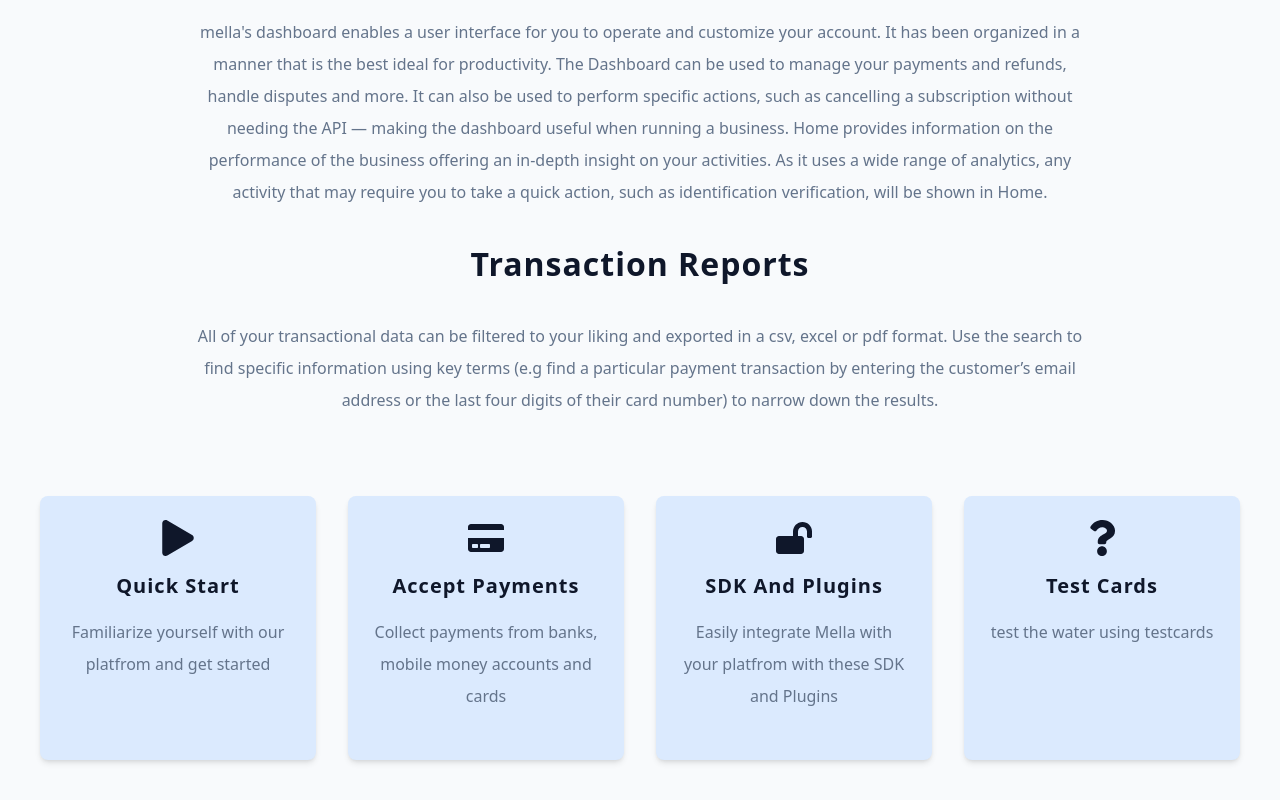
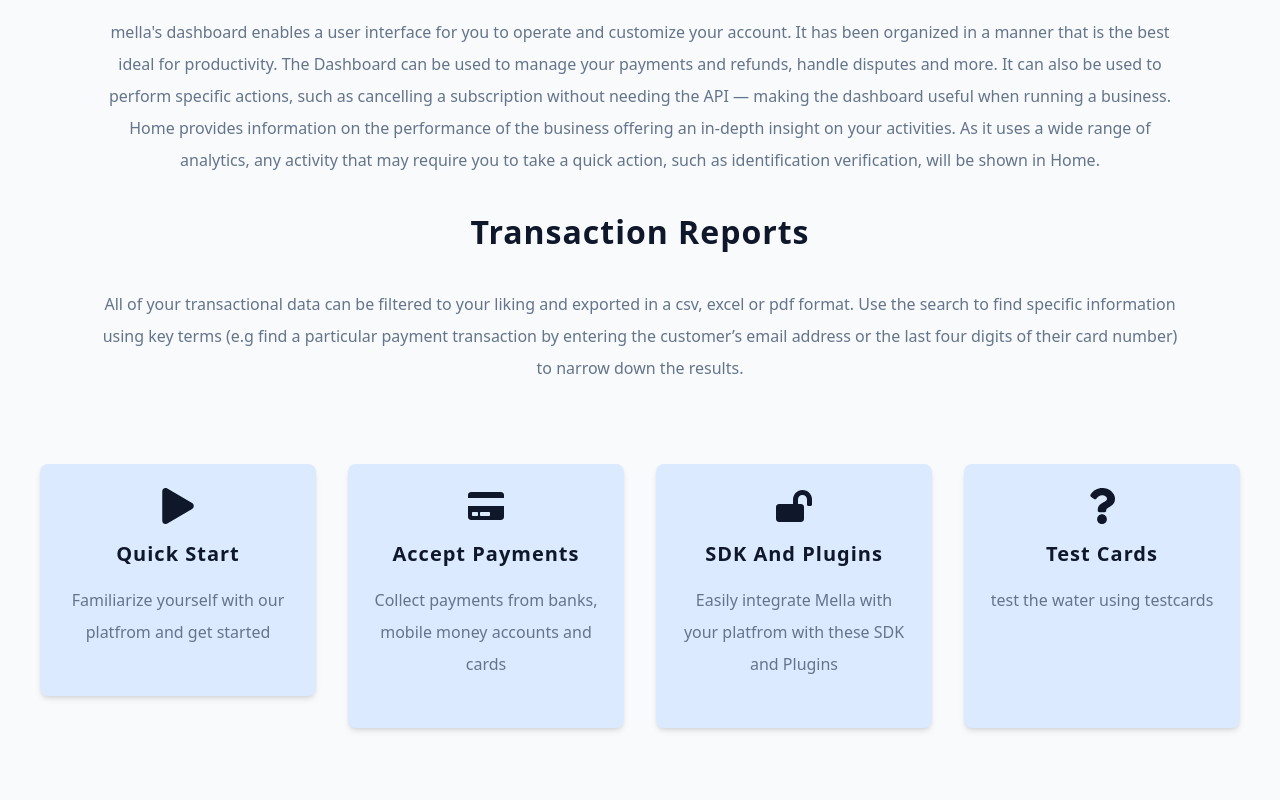
Before and after one commit to a2sv-mella/web-app, a React (Vite) app in the folder client/: page /docs in a window 1280 px wide. Shown: the part 432-1232 px from the top of the page. After the commit the page ends 1200 px from the top, so only its background shows below. Built offline with nearby package versions, Linux system fonts and the light colour scheme.

Commit message:
docs page modified

```diff
--- a/client/src/pages/Docs.jsx
+++ b/client/src/pages/Docs.jsx
@@ -3,6 +3,7 @@
 import { HomePageNavbar } from "../components";
 import { forDocs,docCards } from "../utils/constants";
 import DocCard from "../components/DocCard";
+import { Link } from "react-router-dom";
 const Docs = () => {
     const location = useLocation();
 
@@ -13,21 +14,30 @@
         <div className = "mr-10 h-full pr-5">
 
         </div>
-        <div className="flex flex-col text-center justify-center mx-auto w-3/4">
+        <div className="flex flex-col text-center justify-center mx-auto w-[90%]">
           {forDocs.map((cardData, index) => (
             <div className="mb-10">
                 <h3 className="mb-10 font-bold ">{cardData.title}</h3>
-                <d className="text-balance">{cardData.description}</d>
+                <d className="text-balanced">{cardData.description}</d>
             </div>
           ))}
         </div>
         <div className="grid grid-cols-1 md:grid-cols-2 lg:grid-cols-4 gap-8 mt-10 text-center">
           {docCards.map((cardData, index) => (
-            <DocCard
-              key={index}
-              title={cardData.title}
-              description={cardData.description}
-            />
+            cardData.title === "Quick Start" ? (
+              <Link to="/demo" key={index}>
+                <DocCard
+                  title={cardData.title}
+                  description={cardData.description}
+                />
+              </Link>
+            ) : (
+              <DocCard
+                key={index}
+                title={cardData.title}
+                description={cardData.description}
+              />
+            )
           ))}
         </div>
       </div>
```
